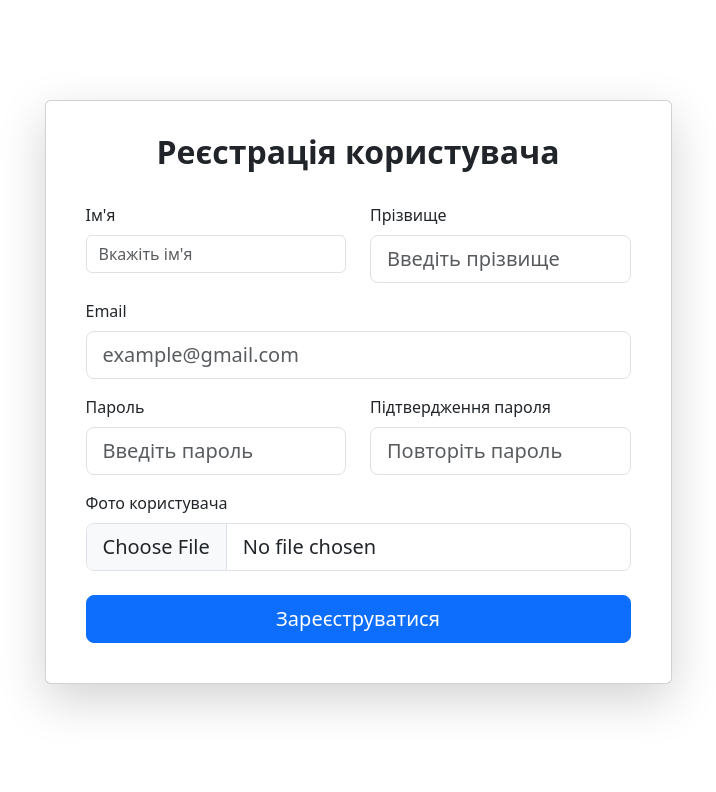
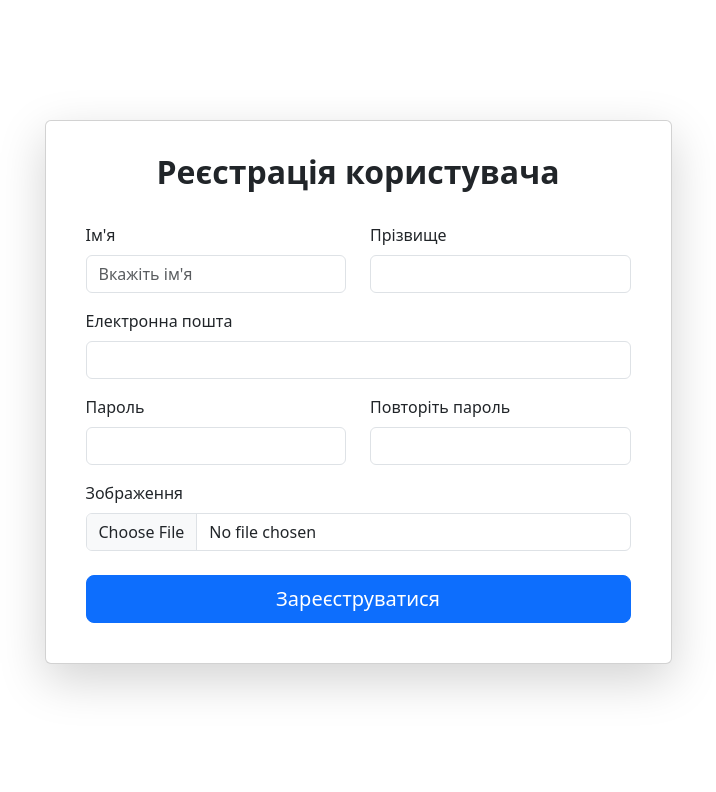
Before and after one commit to novakvova/Python-Django-P32, a Django app: page /users/register/ in a window 1280 px wide. Shown: the part 56-848 px from the top of the page, without its empty margins (282-998 px from the left). Run offline with Django 5.2, Linux system fonts and the light colour scheme; some libraries are stand-ins or nearby versions.

Commit message:
Working is good app

```diff
--- a/djangomvt/atbmvt/users/templates/register.html
+++ b/djangomvt/atbmvt/users/templates/register.html
@@ -17,44 +17,72 @@
 
                         {% csrf_token %}
 
+                        {% if form.errors %}
+                        <div class="alert alert-danger">
+                            {% for field in form %}
+                                {% for error in field.errors %}
+                                    <p>{{ field.label }}: {{ error }}</p>
+                                {% endfor %}
+                            {% endfor %}
+                        </div>
+                        {% endif %}
+
                         <div class="row">
 
                             <div class="col-md-6 mb-3">
-                                <label for="first_name" class="form-label">
+                                <label class="form-label">
                                     {{form.first_name.label}}
                                 </label>
                                 {{form.first_name}}
+                                {% if form.first_name.errors %}
+                                    <div class="text-danger">{{ form.first_name.errors }}</div>
+                                {% endif %}
                             </div>
 
                             <div class="col-md-6 mb-3">
-                                <label class="form-label">Прізвище</label>
-                                <input type="text" class="form-control form-control-lg" placeholder="Введіть прізвище" required>
+                                <label class="form-label">{{form.last_name.label}}</label>
+                                {{form.last_name}}
+                                {% if form.last_name.errors %}
+                                    <div class="text-danger">{{ form.last_name.errors }}</div>
+                                {% endif %}
                             </div>
 
                         </div>
 
                         <div class="mb-3">
-                            <label class="form-label">Email</label>
-                            <input type="email" class="form-control form-control-lg" placeholder="example@gmail.com" required>
+                            <label class="form-label">{{form.email.label}}</label>
+                            {{form.email}}
+                            {% if form.email.errors %}
+                                <div class="text-danger">{{ form.email.errors }}</div>
+                            {% endif %}
                         </div>
 
                         <div class="row">
 
                             <div class="col-md-6 mb-3">
-                                <label class="form-label">Пароль</label>
-                                <input type="password" class="form-control form-control-lg" placeholder="Введіть пароль" required>
+                                <label class="form-label">{{form.password1.label}}</label>
+                                {{form.password1}}
+                                {% if form.password1.errors %}
+                                    <div class="text-danger">{{ form.password1.errors }}</div>
+                                {% endif %}
                             </div>
 
                             <div class="col-md-6 mb-3">
-                                <label class="form-label">Підтвердження пароля</label>
-                                <input type="password" class="form-control form-control-lg" placeholder="Повторіть пароль" required>
+                                <label class="form-label">{{form.password2.label}}</label>
+                                {{form.password2}}
+                                {% if form.password2.errors %}
+                                    <div class="text-danger">{{ form.password2.errors }}</div>
+                                {% endif %}
                             </div>
 
                         </div>
 
                         <div class="mb-4">
-                            <label class="form-label">Фото користувача</label>
-                            <input type="file" class="form-control form-control-lg">
+                            <label class="form-label">{{form.image.label}}</label>
+                            {{form.image}}
+                            {% if form.image.errors %}
+                                <div class="text-danger">{{ form.image.errors }}</div>
+                            {% endif %}
                         </div>
 
                         <button type="submit" class="btn btn-primary btn-lg w-100">
--- a/djangomvt/atbmvt/users/views.py
+++ b/djangomvt/atbmvt/users/views.py
@@ -1,3 +1,4 @@
+from pyexpat.errors import messages
 from django.shortcuts import redirect, render
 
 from .forms import CustomUserCreationForm
@@ -5,8 +6,12 @@ from .forms import CustomUserCreationForm
 # Create your views here.
 def register(request):
     if request.method == 'POST':
-        print("---Зберігаємо дані користувача---")
-        return redirect('')
+        # print("---Зберігаємо дані користувача---")
+        form = CustomUserCreationForm(request.POST, request.FILES)
+        if form.is_valid():
+            return redirect('homepage')
+        else:
+            messages.success(request, 'Виправте помилки у формі')
     else:
         form = CustomUserCreationForm()
 
```
